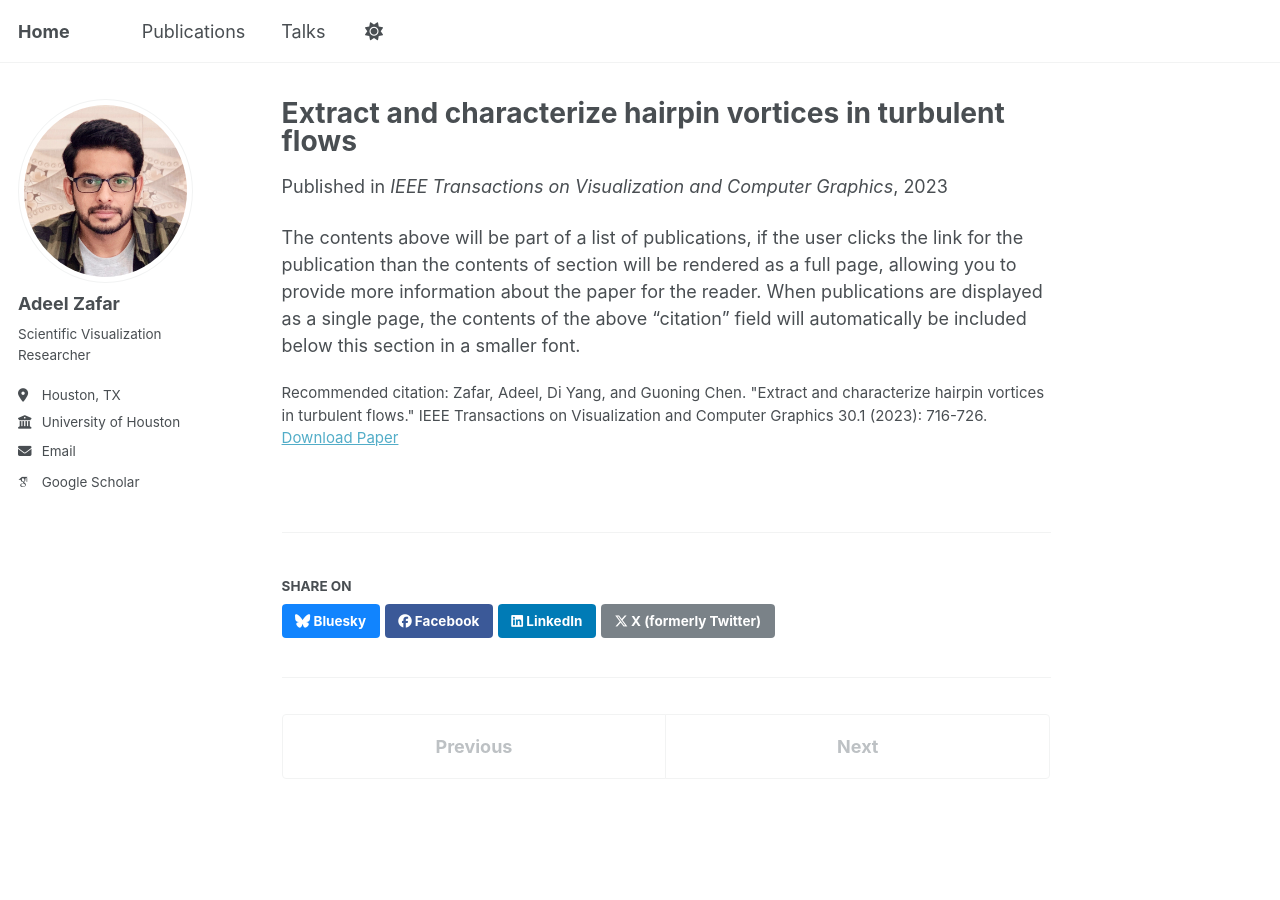
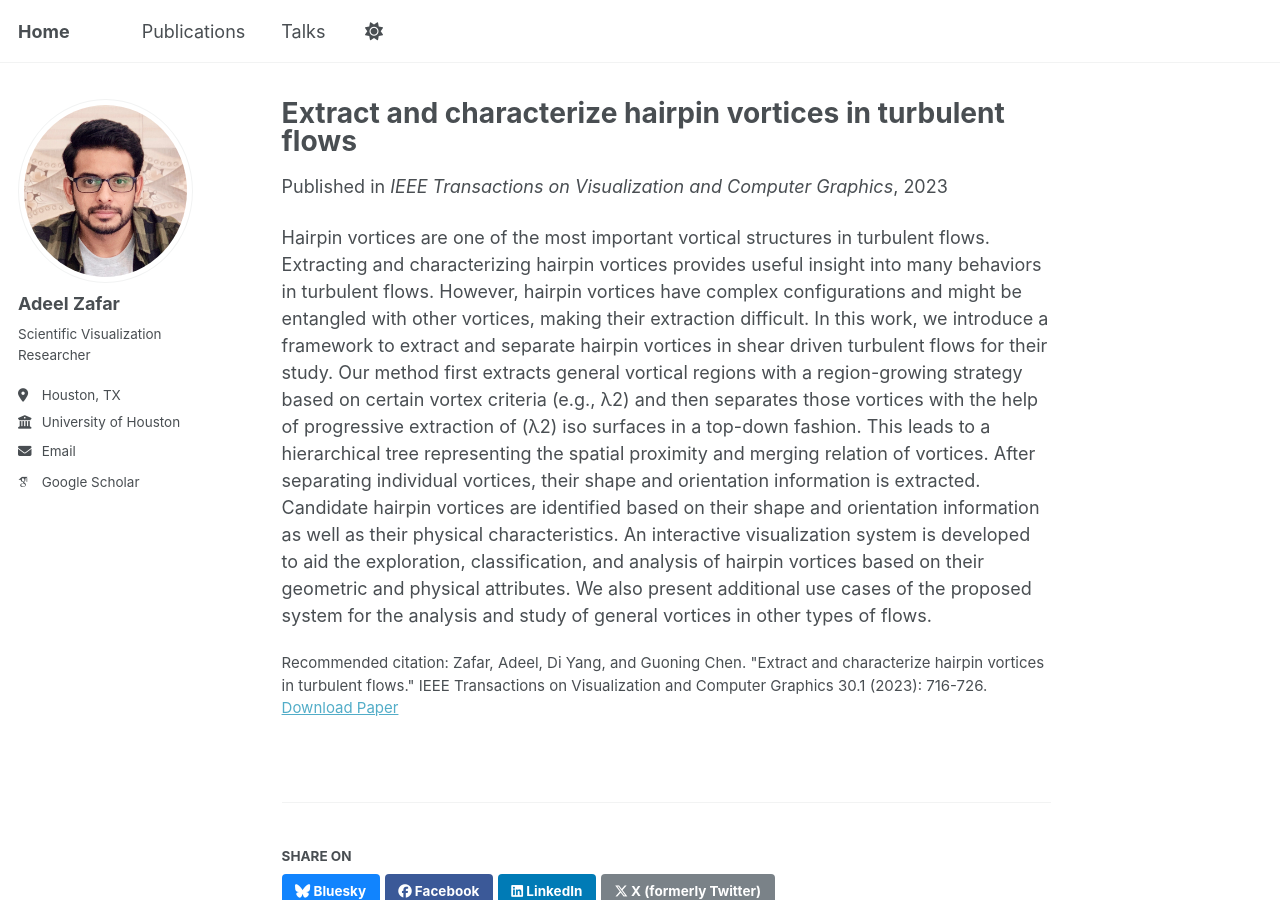
Before and after one commit to adeelz92/adeelz92.github.io, a Jekyll site: the page built from _publications/2023-01-TVCG.md, in a window 1280 px wide and 900 px high. Built offline with Jekyll 4.4.1, drawn with Linux system fonts in a browser that asks for light colours; some web fonts are replaced; a script that is not in the unit is left out.

Commit message:
Update 2023-01-TVCG.md

```diff
--- a/_publications/2023-01-TVCG.md
+++ b/_publications/2023-01-TVCG.md
@@ -5,8 +5,7 @@ category: manuscripts
 excerpt: 'Developed a framework and interactive visualization system for extracting, separating, and analyzing hairpin vortices in turbulent flows using hierarchical and geometry-based methods.'
 date: 2023/10/24
 venue: 'IEEE Transactions on Visualization and Computer Graphics'
-permalink: /publication/2023-01-TVCG
 paperurl: 'https://arxiv.org/abs/2308.06283'
 citation: 'Zafar, Adeel, Di Yang, and Guoning Chen. "Extract and characterize hairpin vortices in turbulent flows." IEEE Transactions on Visualization and Computer Graphics 30.1 (2023): 716-726.'
 ---
-The contents above will be part of a list of publications, if the user clicks the link for the publication than the contents of section will be rendered as a full page, allowing you to provide more information about the paper for the reader. When publications are displayed as a single page, the contents of the above "citation" field will automatically be included below this section in a smaller font.
+Hairpin vortices are one of the most important vortical structures in turbulent flows. Extracting and characterizing hairpin vortices provides useful insight into many behaviors in turbulent flows. However, hairpin vortices have complex configurations and might be entangled with other vortices, making their extraction difficult. In this work, we introduce a framework to extract and separate hairpin vortices in shear driven turbulent flows for their study. Our method first extracts general vortical regions with a region-growing strategy based on certain vortex criteria (e.g., λ2) and then separates those vortices with the help of progressive extraction of (λ2) iso surfaces in a top-down fashion. This leads to a hierarchical tree representing the spatial proximity and merging relation of vortices. After separating individual vortices, their shape and orientation information is extracted. Candidate hairpin vortices are identified based on their shape and orientation information as well as their physical characteristics. An interactive visualization system is developed to aid the exploration, classification, and analysis of hairpin vortices based on their geometric and physical attributes. We also present additional use cases of the proposed system for the analysis and study of general vortices in other types of flows.
```
